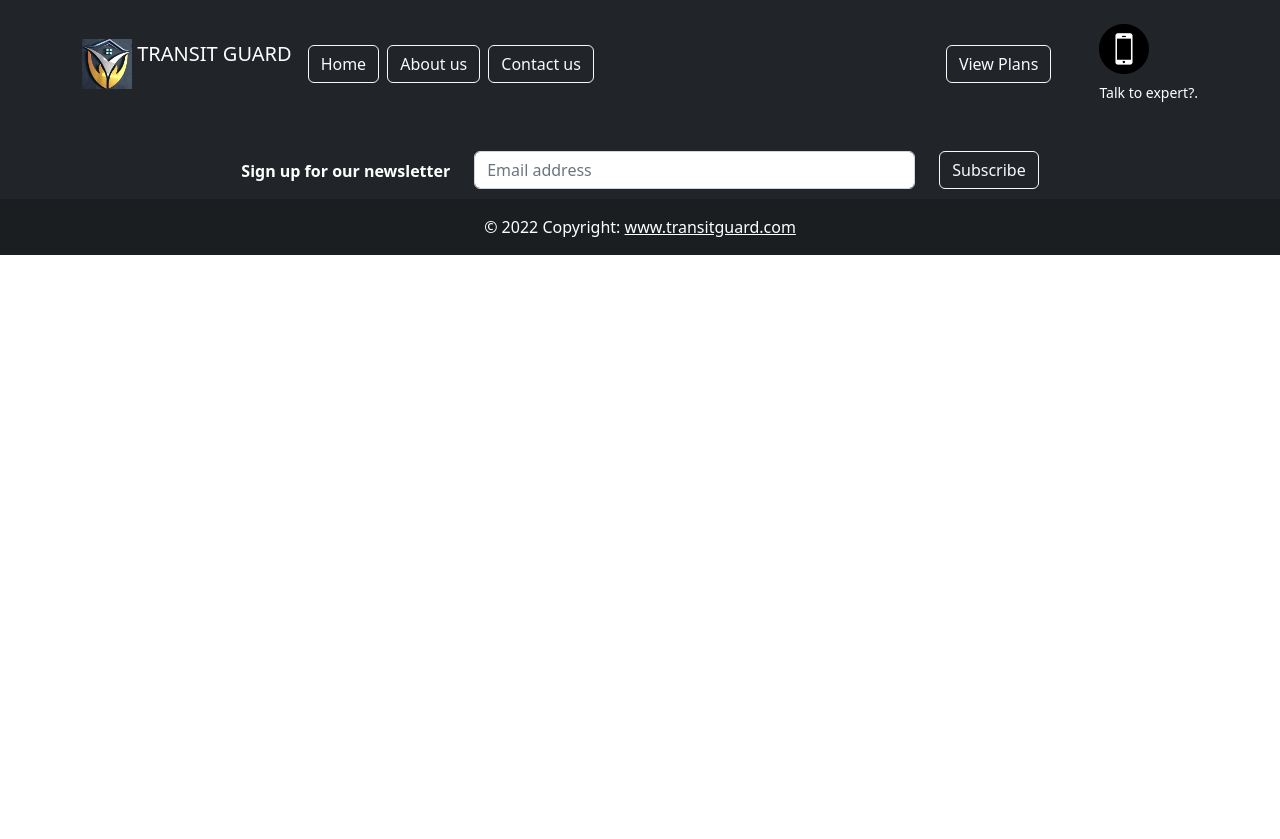
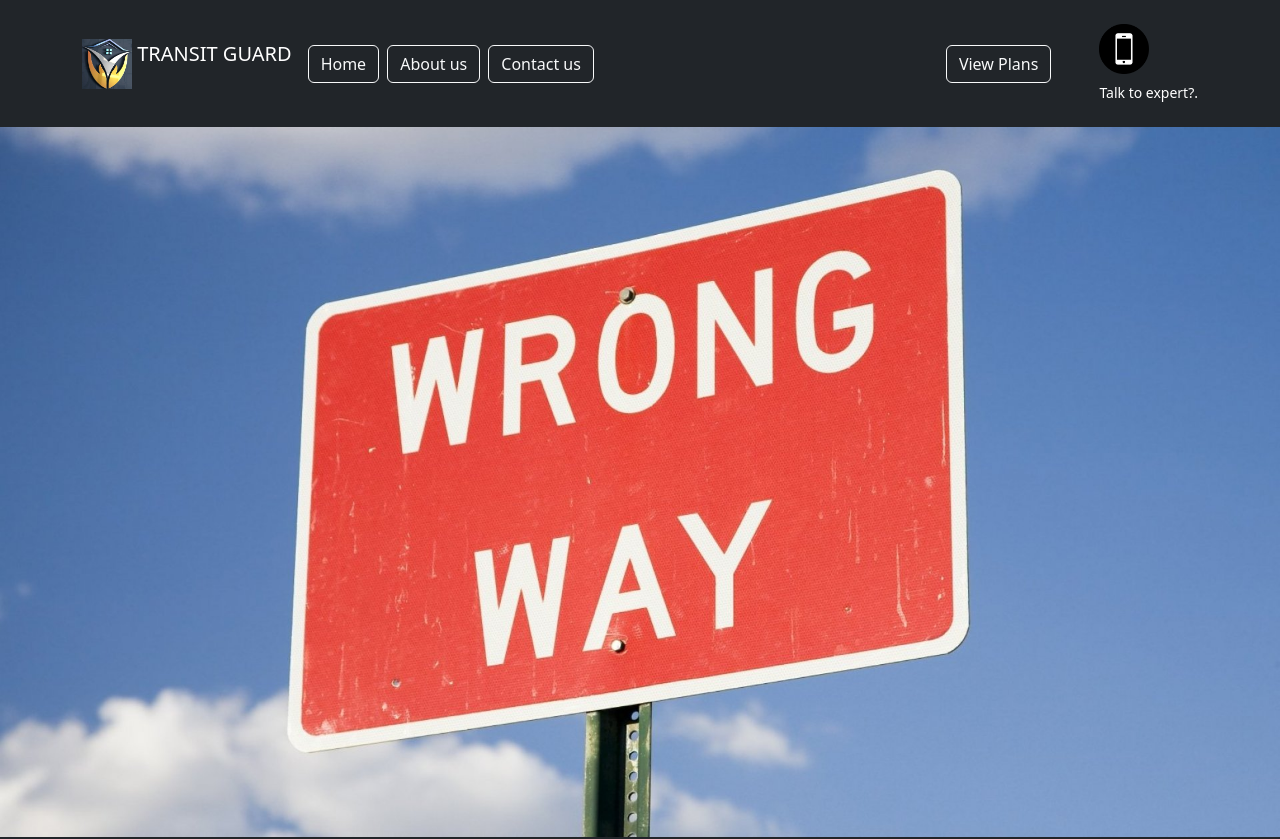
Before and after one commit to Kirthi-Jain/transit_guard, a React (Create React App) app: page / in a window 1280 px wide. Shown: the top 839 px of the page. Before the commit the page ends 800 px from the top, so only its background shows below. Built offline with nearby package versions, Linux system fonts and the light colour scheme.

Commit message:
Third Commit

```diff
--- a/src/App.js
+++ b/src/App.js
@@ -6,6 +6,7 @@ import AboutUS from "./Components/AboutUS";
 import ContactUs from "./Components/ContactUs";
 import Footer from "./Components/Footer";
 import ViewPlans from './Components/ViewPlans';
+import Error from "./Components/Error";
 import './index.css';
 
 const App = () => (
@@ -16,6 +17,7 @@ const App = () => (
         <Route path="/transit_guard/aboutUs" element={<AboutUS />} />
         <Route path="/transit_guard/viewPlans" element={<ViewPlans />} />
         <Route path="/transit_guard/contactUs" element={<ContactUs />} />
+        <Route path = "*" element={<Error/>}/>
       </Routes>
     <Footer />
   </BrowserRouter>
--- /dev/null
+++ b/src/Components/Error.jsx
@@ -0,0 +1,3 @@
+import error from "../Images/invalid.jpg";
+const Error =  () => <img src = {error} alt="Error" style={{height: "710px", width : "100%"}}/>
+export default Error;
```
Also changed, not shown: src/Images/invalid.jpg (added).
